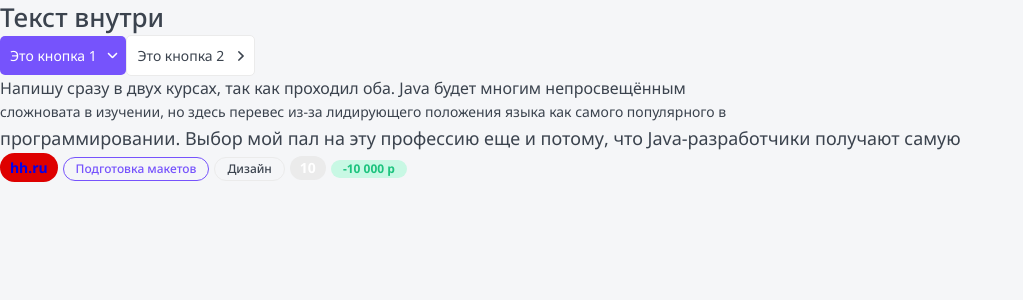
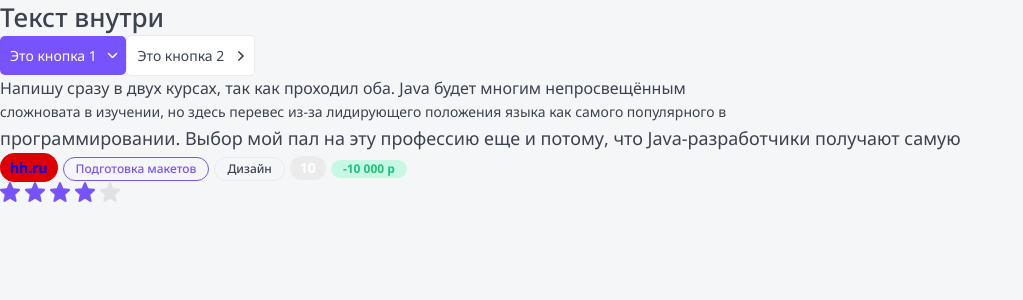
Before and after one commit to mister-Mandarin/udemy-react-cource, a Next.js app: page / in a window 1280 px wide. Shown: the top 300 px of the page, without its empty margins (0-1023 px from the left). Built offline with nearby package versions, Linux system fonts and the light colour scheme.

Commit message:
завершен 8 раздел. Не работает только навигация с клавиатуры

```diff
--- a/components/Ptag/Ptag.props.ts
+++ b/components/Ptag/Ptag.props.ts
@@ -1,4 +1,4 @@
-import {ButtonHTMLAttributes, DetailedHTMLProps, HTMLAttributes, ReactNode} from 'react';
+import {DetailedHTMLProps, HTMLAttributes, ReactNode} from 'react';
 
 export interface PtagProps extends DetailedHTMLProps<HTMLAttributes<HTMLParagraphElement>, HTMLParagraphElement> {
     children: ReactNode,
--- /dev/null
+++ b/components/Star/Star.module.css
@@ -0,0 +1,11 @@
+.star svg {
+    margin-right: 5px;
+}
+
+.filled svg {
+    fill: var(--primary);
+}
+
+.edit svg {
+    cursor: pointer;
+}
--- /dev/null
+++ b/components/Star/Star.tsx
@@ -0,0 +1,71 @@
+import styles from './Star.module.css';
+import cn from 'classnames';
+import {useEffect, useState, KeyboardEvent} from 'react';
+import StarIcon from './Star.svg';
+import {StarProps} from '@/components/Star/Star.props';
+
+export const Star = ({rating, setRating, isEdit = false, ...props}: StarProps): JSX.Element => {
+
+// useState возвращает пару значений: текущее состояние и функцию для обновления состояния (setState).
+// В данном случае мы используем деструктуризацию массива для извлечения текущего значения состояния ratingArray
+// и функции setRatingArray, которую мы будем вызывать для обновления значения ratingArray.
+// useState принимает начальное состояние в качестве параметра. Здесь мы передаем массив, содержащий 5 элементов,
+// каждый из которых является пустым JSX-элементом <></>.
+
+//При первом рендеринге компонента ratingArray будет равняться массиву из 5 пустых JSX-элементов.
+//Мы можем обновлять состояние ratingArray вызывая setRatingArray.
+
+// Это оригинальная версия:
+// const [ratingArray, setRatingArray] = useState<JSX.Element[]>(new Array(5).fill(<></>)); упрощенная версия ниже
+
+    const [currentRating, setRatingArray] = useState(Array(5).fill(<></>));
+
+    useEffect(() => {
+        constructRating(rating);
+    }, [rating]);
+    const constructRating = (changeRating: number) => {
+        const updateRating = currentRating.map<JSX.Element>((r: JSX.Element, i) => {
+            return (
+                <span className={cn(styles.star, {
+                    [styles.filled]: i < changeRating,
+                    [styles.edit]: isEdit
+                })}
+                      onMouseEnter={() => changeDisplay(i + 1)}
+                      onMouseLeave={() => changeDisplay(rating)}
+                      onClick={() => onClick(i + 1)}>
+                    <StarIcon
+                        tabIndex={isEdit ? 0 : -1}
+                        onKeyDown={(e: KeyboardEvent<SVGElement>) => isEdit && handleSpase(i + 1, e)}
+                    />
+                </span>
+
+            );
+        });
+        setRatingArray(updateRating);
+    };
+
+    const handleSpase = (i: number, e: KeyboardEvent<SVGElement>) => {
+        if (e.code != 'space' || !setRating) {
+            return;
+        }
+        setRating(i);
+    };
+    const onClick = (i: number) => {
+        if (!isEdit || !setRating) {
+            return;
+        }
+        setRating(i);
+    };
+    const changeDisplay = (i: number) => {
+        if (!isEdit) {
+            return;
+        }
+        constructRating(i);
+    };
+
+    return (
+        <div {...props}>
+            {currentRating.map((r: JSX.Element, i) => (<span key={i}>{r}</span>))}
+        </div>
+    );
+};
--- a/components/index.ts
+++ b/components/index.ts
@@ -2,3 +2,4 @@ export * from '@/components/Htag/Htag';
 export * from '@/components/Button/Button';
 export * from '@/components/Ptag/Ptag';
 export * from '@/components/Tag/Tag';
+export * from '@/components/Star/Star';
--- a/next-env-custom.d.ts
+++ /dev/null
@@ -1,2 +0,0 @@
-/// <reference types="next" />
-/// <reference types="next/image-types/global" />
--- a/pages/index.tsx
+++ b/pages/index.tsx
@@ -1,7 +1,9 @@
-import React from 'react';
-import {Button, Htag, Ptag, Tag} from '@/components';
+import React, {useState} from 'react';
+import {Button, Htag, Ptag, Tag, Star} from '@/components';
 
 export default function Home(): JSX.Element {
+
+    const [rating, setRating] = useState(4);
     return (
         <div>
             <Htag tag='h1'>Текст внутри</Htag>
@@ -22,6 +24,8 @@ export default function Home(): JSX.Element {
             <Tag size={'small'} color={'ghost'}>Дизайн</Tag>
             <Tag size={'big'} color={'gray'}>10</Tag>
             <Tag size={'small'} color={'green'}>-10 000 р</Tag>
+
+            <Star rating={rating} isEdit setRating={setRating}/>
         </div>
     );
 }
--- a/svg.d.ts
+++ b/svg.d.ts
@@ -1,5 +1,5 @@
-declare module "*.svg" {
-    import React from "react";
+declare module '*.svg' {
+    import React from 'react';
     const content: React.FunctionComponent<React.SVGAttributes<SVGElement>>;
     export default content;
 }
```
Also changed, not shown: components/Star/Star.props.ts (added, +10 -0 lines), components/Star/Star.svg (added).
